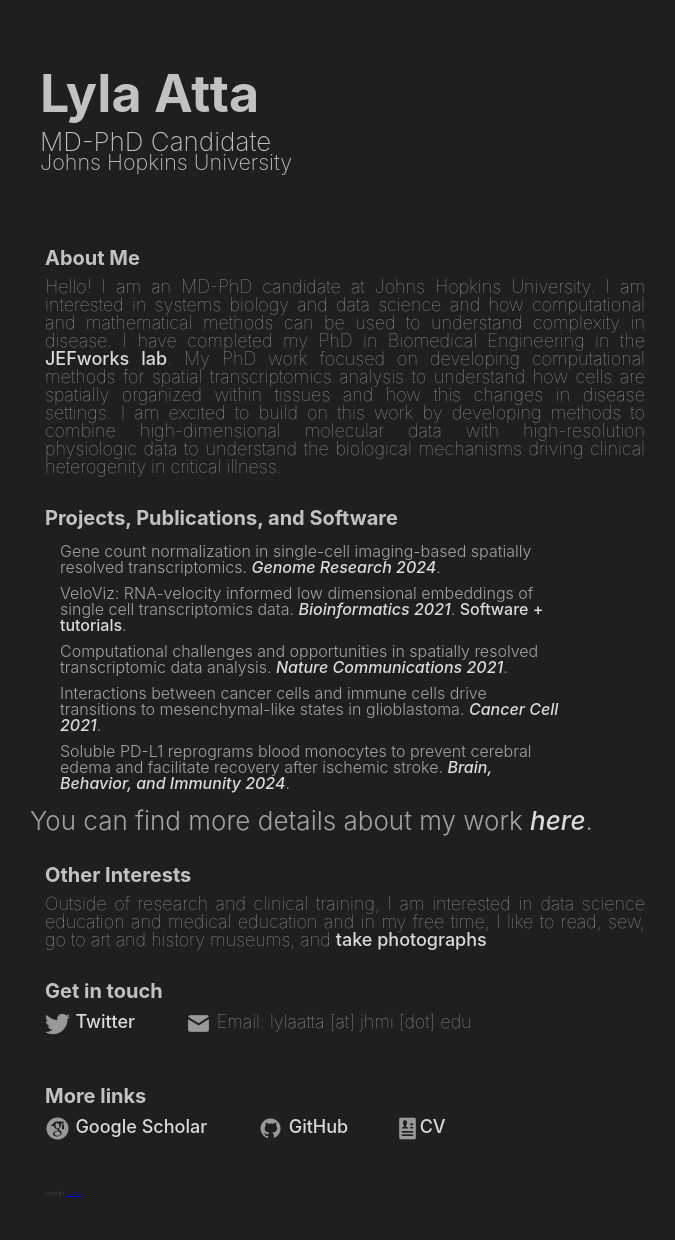
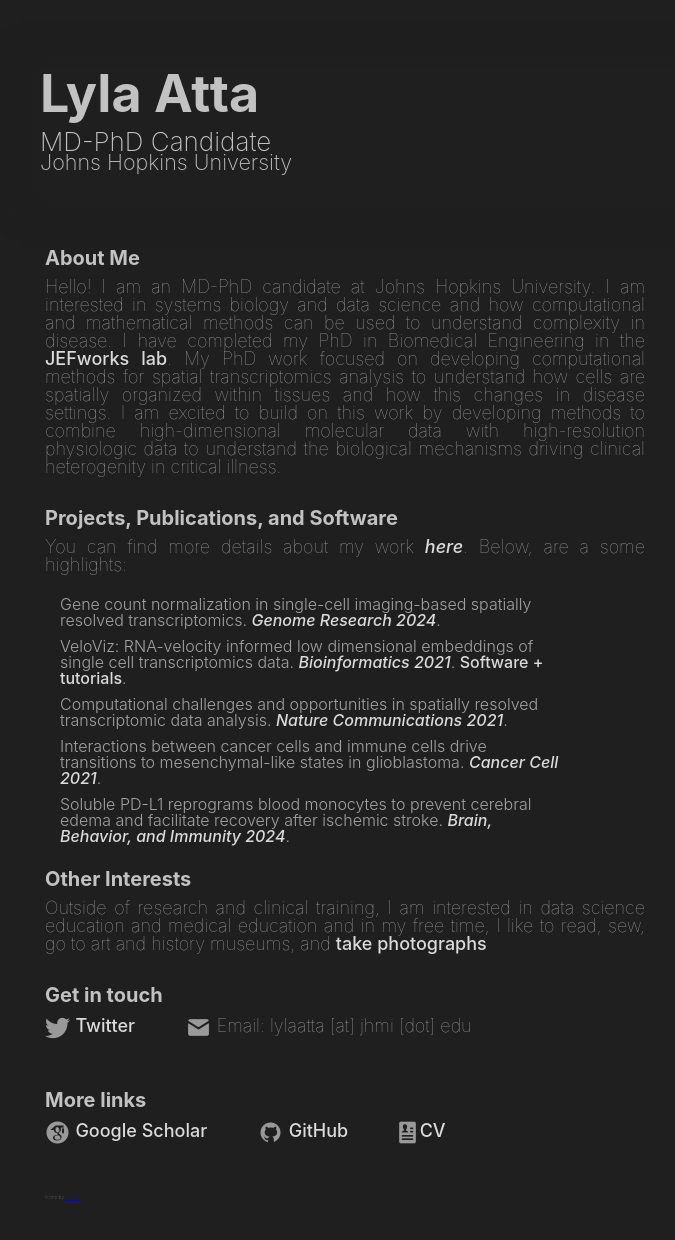
Before and after one commit to LylaAtta/LylaAtta.github.io, a Jekyll site: the page index.html, which Jekyll copies as it is, in a window 1280 px wide and 1267 px high. Shown: the top 1240 px of the window, without its empty margins (28-703 px from the left). Built offline with Jekyll 4.4.1, drawn with Linux system fonts in a browser that asks for light colours.

Commit message:
Update index.html

```diff
--- a/index.html
+++ b/index.html
@@ -26,6 +26,7 @@
 
 
     <h6><a id="work"></a>Projects, Publications, and Software</h6>
+        <p>You can find more details about my work <a class="general" href="docs/cv.html"><em>here</em></a>. Below, are a some  highlights:</p>
     <ul>
         <li>Gene count normalization in single-cell imaging-based spatially resolved transcriptomics. <a class="general" href="https://genomebiology.biomedcentral.com/articles/10.1186/s13059-024-03303-w"><em>Genome Research 2024</em></a>. </li>
         <li>VeloViz: RNA-velocity informed low dimensional embeddings of single cell transcriptomics data. <a class="general" href="https://doi.org/10.1093/bioinformatics/btab653"><em>Bioinformatics 2021</em></a>. <a class="general" href="https://jef.works/veloviz/">Software + tutorials</a>. <li>
@@ -34,7 +35,6 @@
         <li>Soluble PD-L1 reprograms blood monocytes to prevent cerebral edema and facilitate recovery after ischemic stroke. <a class="general" href="https://doi.org/10.1016/j.bbi.2023.12.007"><em>Brain, Behavior, and Immunity 2024</em></a>. <li>
 
     </ul>
-    You can find more details about my work <a class="general" href="docs/cv.html"><em>here</em></a>.
 
     <h6><a id="other"></a>Other Interests</h6>
 
```
